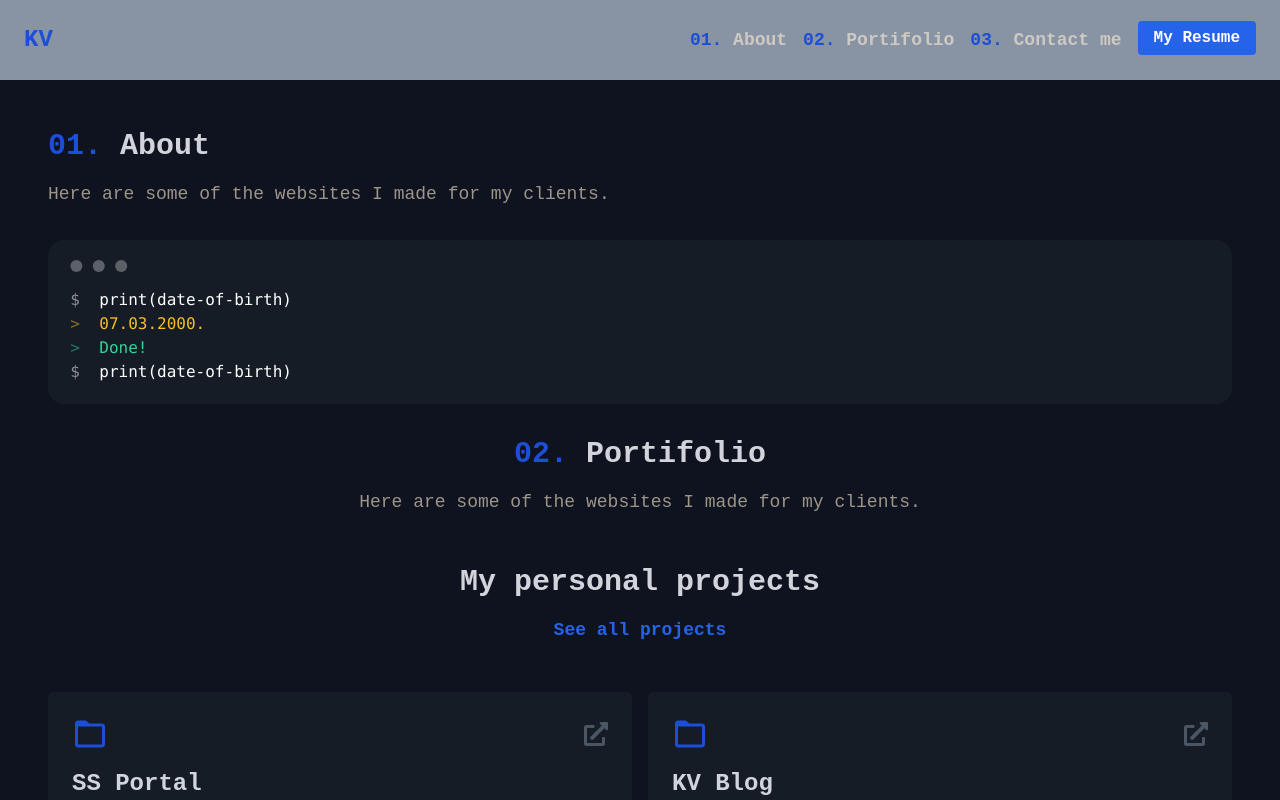
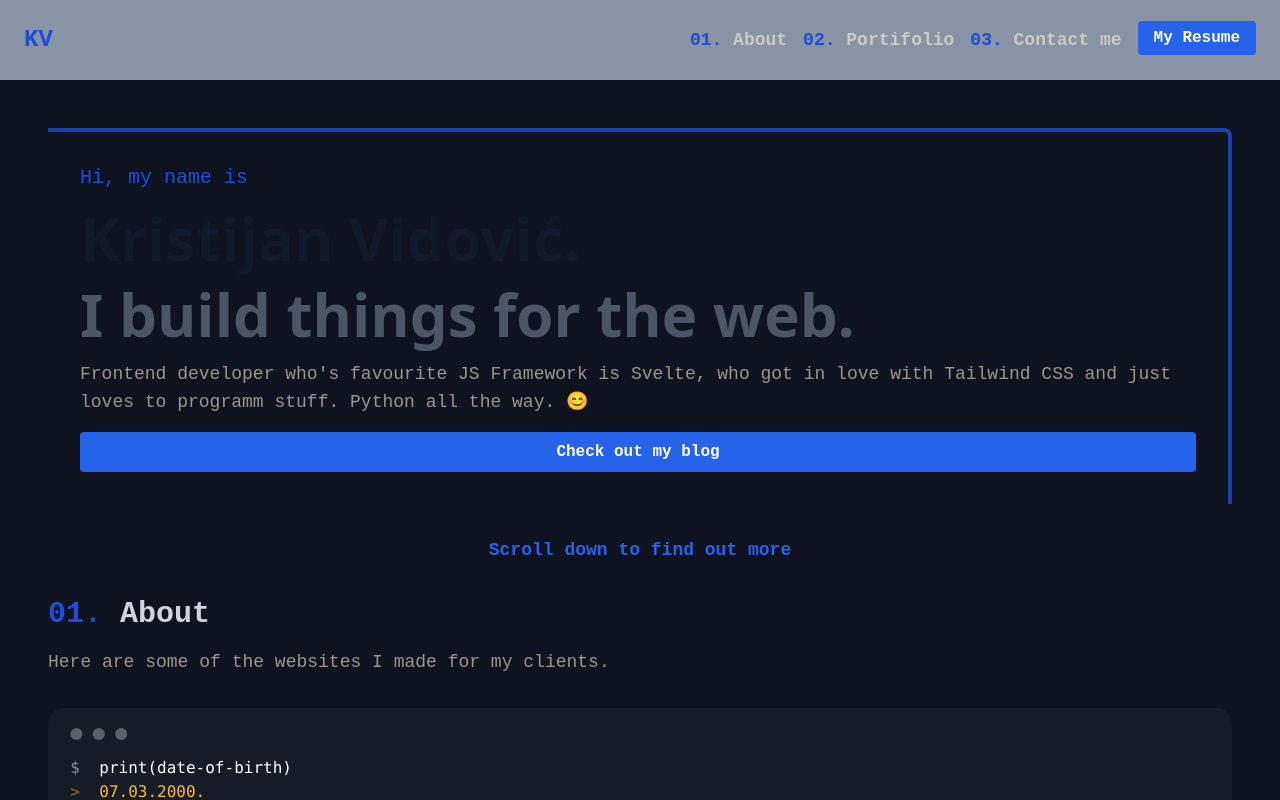
Before and after one commit to Kristijan007v/app, a Next.js app: page / in a window 1280 px wide. Shown: the top 800 px of the page. Built offline with nearby package versions, Linux system fonts and the light colour scheme.

Commit message:
Added Hero Image, fixed known issues and bugs

```diff
--- /dev/null
+++ b/components/Icons/ArrowDownIcon.js
@@ -0,0 +1,17 @@
+import React from "react";
+import { IconContext } from "react-icons";
+import { IoIosArrowDown } from "react-icons/io";
+
+export default function ArrowDownIcon() {
+  return (
+    <>
+      <IconContext.Provider
+        value={{
+          className: "icon__special",
+        }}
+      >
+        <IoIosArrowDown />
+      </IconContext.Provider>
+    </>
+  );
+}
--- a/components/LinkDefault/LinkDefault.js
+++ b/components/LinkDefault/LinkDefault.js
@@ -1,10 +1,16 @@
 import React from "react";
 import Link from "next/link";
 
-export default function LinkDefault({ href, text }) {
+export default function LinkDefault({ href, text, align }) {
   return (
     <Link href={`${href}`}>
-      <a className="link__special">{text}</a>
+      <a
+        className={`link__special ${
+          align == "center" ? "text-center" : "text-left"
+        }`}
+      >
+        {text}
+      </a>
     </Link>
   );
 }
--- a/components/MobileMenu/MobileMenu.js
+++ b/components/MobileMenu/MobileMenu.js
@@ -11,14 +11,14 @@ export default function MobileMenu({ closeMenu }) {
         <ul className=" flex flex-col space-y-6">
           <li>
             <Link href={"/"}>
-              <a className="link">
+              <a className="link__default">
                 <span className="special">01.</span> About
               </a>
             </Link>
           </li>
           <li>
             <Link href={"/"}>
-              <a className="link">
+              <a className="link__default">
                 {" "}
                 <span className="special">02.</span> Portifolio
               </a>
@@ -26,7 +26,7 @@ export default function MobileMenu({ closeMenu }) {
           </li>
           <li>
             <Link href={"/"}>
-              <a className="link">
+              <a className="link__default">
                 {" "}
                 <span className="special">03.</span> Contact me
               </a>
@@ -34,7 +34,7 @@ export default function MobileMenu({ closeMenu }) {
           </li>
           <li>
             <Link href={"/documents/resume.pdf"}>
-              <a className="btn">My Resume</a>
+              <a className="btn__default">My Resume</a>
             </Link>
           </li>
         </ul>
--- a/components/Sections/About/About.js
+++ b/components/Sections/About/About.js
@@ -10,14 +10,14 @@ export default function About() {
         desciption={"Here are some of the websites I made for my clients."}
         align={"left"}
       />
-      <div class="mockup-code bg-secondaryGray">
+      <div className="mockup-code bg-secondaryGray">
         <pre data-prefix="$">
           <code>print(date-of-birth)</code>
         </pre>
-        <pre data-prefix=">" class="text-warning">
+        <pre data-prefix=">" className="text-warning">
           <code>07.03.2000.</code>
         </pre>
-        <pre data-prefix=">" class="text-success">
+        <pre data-prefix=">" className="text-success">
           <code>Done!</code>
         </pre>
         <pre data-prefix="$">
--- /dev/null
+++ b/components/Sections/HeroHeader/HeroHeader.js
@@ -0,0 +1,27 @@
+import React from "react";
+import ButtonDefault from "../../Buttons/ButtonDefault";
+import ArrowDownIcon from "../../Icons/ArrowDownIcon";
+import LinkDefault from "../../LinkDefault/LinkDefault";
+
+export default function HeroHeader() {
+  return (
+    <>
+      <div className="flex flex-col space-y-4 rounded-tr-lg border-t-4 border-r-4 border-blue-700/80 p-8">
+        <p className="special text-lg lg:text-xl">Hi, my name is</p>
+        <h1 className="font-sans text-4xl font-extrabold text-gray-900 dark:text-gray-300 lg:text-6xl">
+          Kristijan Vidović.
+        </h1>
+        <h2 className="font-sans text-4xl font-extrabold text-gray-600 dark:text-gray-500 lg:text-6xl">
+          I build things for the web.
+        </h2>
+        <p className="p__default">
+          Frontend developer who's favourite JS Framework is Svelte, who got in
+          love with Tailwind CSS and just loves to programm stuff. Python all
+          the way. 😊
+        </p>
+        <ButtonDefault text={"Check out my blog"} />
+      </div>
+      <LinkDefault text={"Scroll down to find out more"} align={"center"} />
+    </>
+  );
+}
--- a/components/Sections/Projects/Projects.js
+++ b/components/Sections/Projects/Projects.js
@@ -6,12 +6,14 @@ import Card from "../../Card/Card";
 export default function Projects() {
   const project = [
     {
+      id: 1,
       name: "SS Portal",
       desc: "A web application for students to manage their personal information.",
       programmingLanguages: "React, Redux, Node.js, Express, MongoDB",
       link: "https://ss-portal.xyz",
     },
     {
+      id: 2,
       name: "KV Blog",
       desc: "A web application for students to manage their personal information.",
       link: "https://ss-portal.xyz",
@@ -30,8 +32,9 @@ export default function Projects() {
       </div>
       <section className="grid grid-cols-1 gap-4 md:grid-cols-2">
         {project &&
-          project.map(({ name, desc, programmingLanguages }) => (
+          project.map(({ id, name, desc, programmingLanguages }) => (
             <Card
+              key={id}
               title={name}
               desc={desc}
               programmingLanguages={programmingLanguages}
--- a/pages/index.js
+++ b/pages/index.js
@@ -7,12 +7,15 @@ import About from "../components/Sections/About/About";
 import Projects from "../components/Sections/Projects/Projects";
 import ContactForm from "../components/ContactForm/ContactForm";
 import ErrorBoundary from "../components/ErrorBoundary/ErrorBoundary";
+import HeroHeader from "../components/Sections/HeroHeader/HeroHeader";
 
 export default function Home() {
   return (
     <>
       <Skeleton>
         <div className="container flex flex-col space-y-8">
+          {/* HERO HEADER */}
+          <HeroHeader />
           {/* 01. ABOUT */}
           <ErrorBoundary moduleName={"About"}>
             <About />
```
